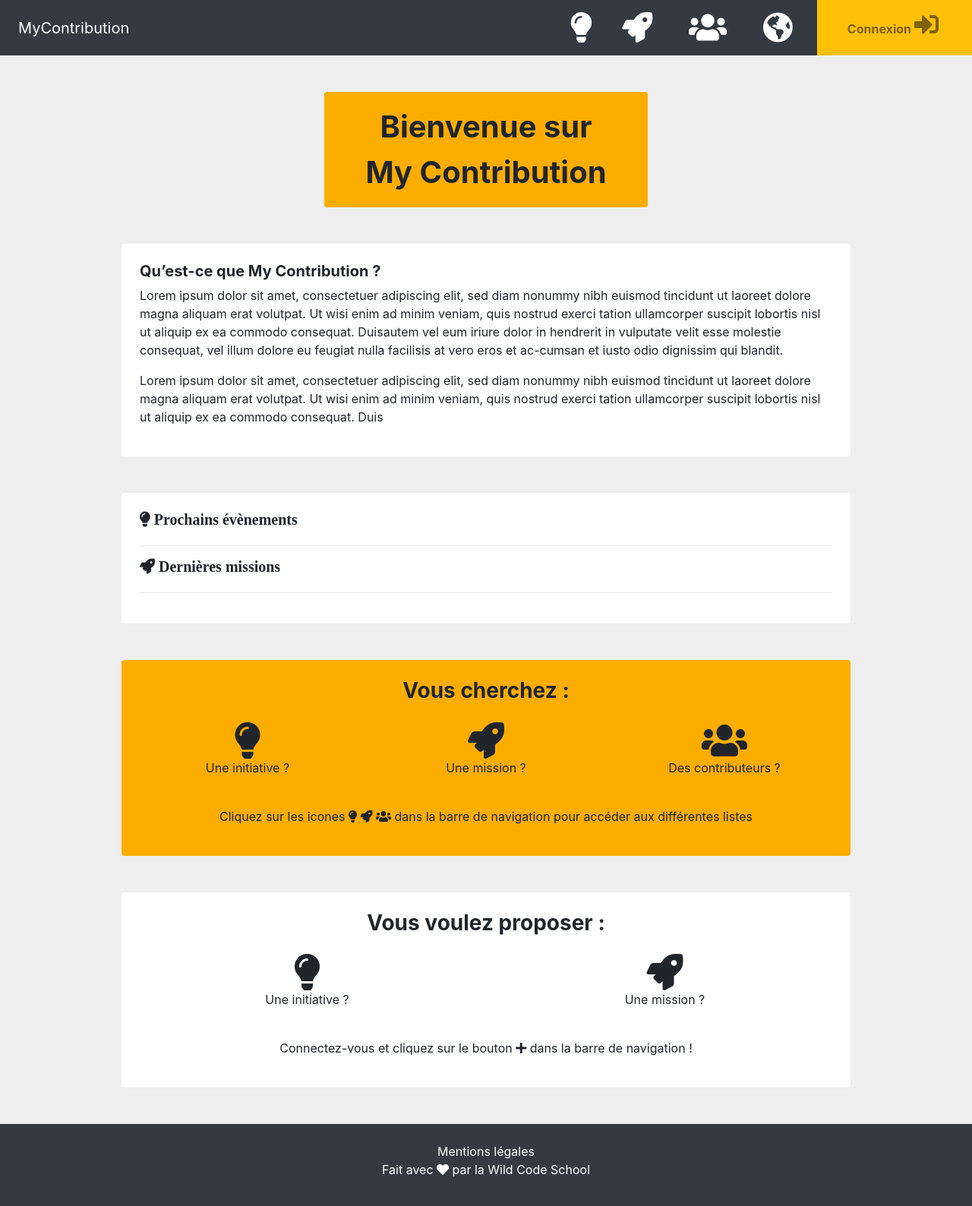
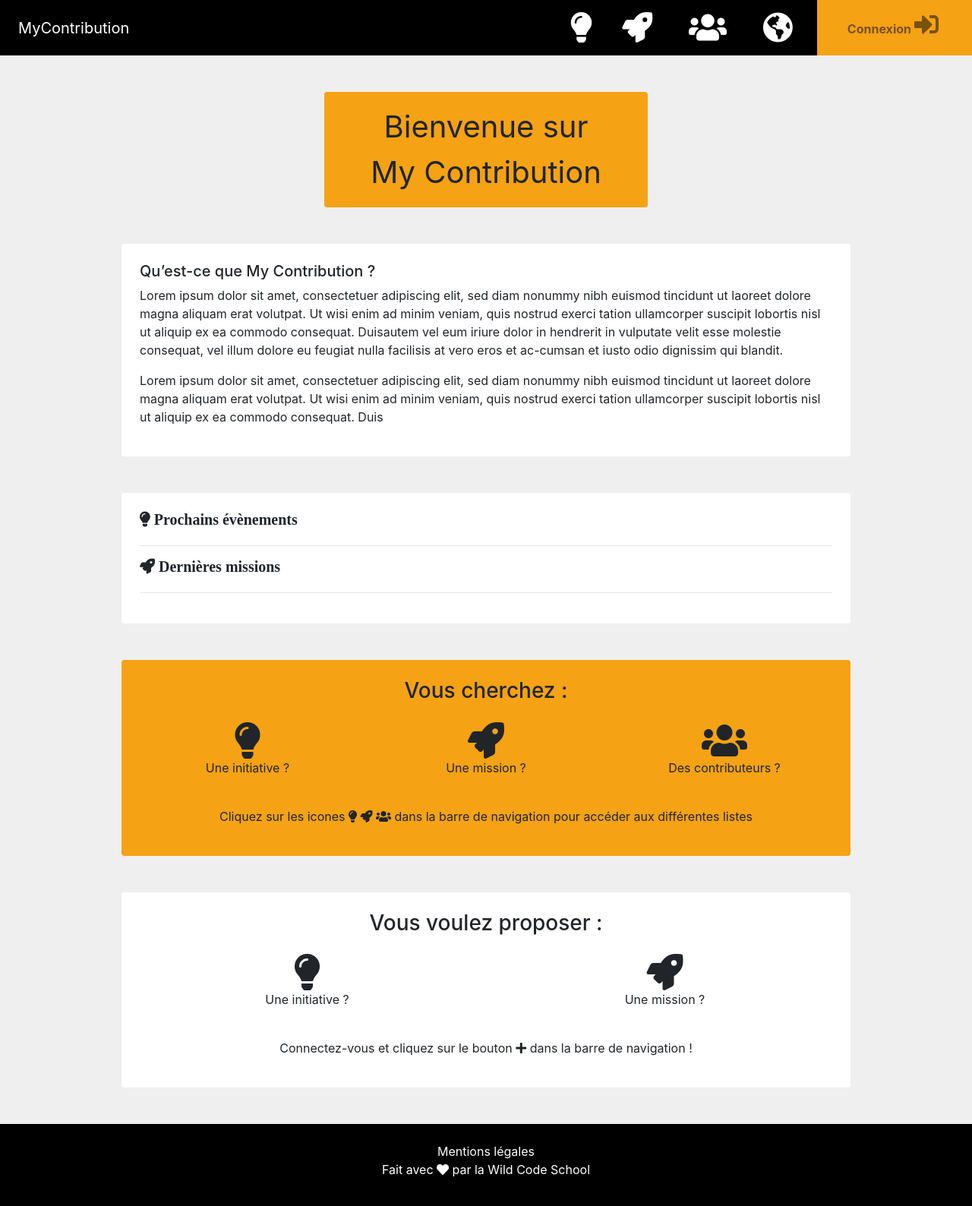
Before and after one commit to WildCodeSchool/toulouse-0918-js-mycontribution, a React (Create React App) app in the folder front/: page / in a window 1280 px wide. Shown: the top 1588 px of the page at 76% size. Built offline with nearby package versions, Linux system fonts and the light colour scheme.

Commit message:
introduction du sass basics + corrections avant merge vers dev

```diff
--- a/front/src/components/Accueil.js
+++ b/front/src/components/Accueil.js
@@ -16,14 +16,14 @@ class Accueil extends Component {
       <div>
         <Container fluid>
           <Row className="d-flex justify-content-center my-5">
-            <Col xs="9" sm="6" md="4" className="bienvenue rounded py-3" style={{ fontWeight: 'bold' }}>{this.state.connexion ? `Bonjour ${this.state.profil} !` : <div>Bienvenue sur<br />My Contribution</div>}</Col>
+            <Col xs="9" sm="6" md="4" className="bienvenue rounded py-3">{this.state.connexion ? `Bonjour ${this.state.profil} !` : <div>Bienvenue sur<br />My Contribution</div>}</Col>
           </Row>
         </Container>
         {this.state.connexion ? '' :
           <Container fluid>
             <Row className="d-flex justify-content-center">
               <Col xs="11" sm="10" md="9" className="presentation rounded py-4 px-4">
-                <h5 style={{ fontWeight: 'bold' }}>Qu’est-ce que My Contribution ?</h5>
+                <h5>Qu’est-ce que My Contribution ?</h5>
                 <p>Lorem ipsum dolor sit amet, consectetuer adipiscing elit, sed diam nonummy nibh euismod tincidunt ut laoreet dolore magna aliquam erat volutpat. Ut wisi enim ad minim veniam, quis nostrud exerci tation ullamcorper suscipit lobortis nisl ut aliquip ex ea commodo consequat. Duisautem vel eum iriure dolor in hendrerit in vulputate velit esse molestie consequat, vel illum dolore eu feugiat nulla facilisis at vero eros et ac-cumsan et iusto odio dignissim qui blandit.</p>
                 <p>Lorem ipsum dolor sit amet, consectetuer adipiscing elit, sed diam nonummy nibh euismod tincidunt ut laoreet dolore magna aliquam erat volutpat. Ut wisi enim ad minim veniam, quis nostrud exerci tation ullamcorper suscipit lobortis nisl ut aliquip ex ea commodo consequat. Duis</p>
               </Col>
@@ -33,7 +33,7 @@ class Accueil extends Component {
           <Row className="d-flex justify-content-center my-5">
             <Col xs="11" sm="10" md="9" className="actualite rounded py-4 px-4">
               <div>
-                <h5 style={{ fontWeight: 'bold' }} className="fas fa-lightbulb"> Prochains évènements</h5>
+                <h5 className="fas fa-lightbulb"> Prochains évènements</h5>
                 <hr />
               </div>
               <div>
@@ -46,7 +46,7 @@ class Accueil extends Component {
         <Container fluid>
           <Row className="d-flex justify-content-center my-5">
             <Col xs="11" sm="10" md="9" className="chercher rounded py-4 px-4 text-center">
-              <h3 style={{ fontWeight: 'bold' }}>Vous cherchez :</h3>
+              <h3>Vous cherchez :</h3>
               <Row className="d-flex justify-content-between my-4">
                 <Col xs="4"><i className="fas fa-lightbulb fa-3x"></i><p>Une initiative ?</p></Col>
                 <Col xs="4"><i className="fas fa-rocket fa-3x"></i><p>Une mission ?</p></Col>
@@ -60,7 +60,7 @@ class Accueil extends Component {
           <Container fluid>
             <Row className="d-flex justify-content-center my-5">
               <Col xs="11" sm="10" md="9" className="proposer rounded py-4 px-4 text-center">
-                <h3 style={{ fontWeight: 'bold' }}>Vous voulez proposer : </h3>
+                <h3>Vous voulez proposer : </h3>
                 <Row className="d-flex justify-content-between my-4">
                   <Col xs="6"><i className="fas fa-lightbulb fa-3x"></i><p>Une initiative ?</p></Col>
                   <Col xs="6"><i className="fas fa-rocket fa-3x"></i><p>Une mission ?</p></Col>
--- a/front/src/components/Footer.js
+++ b/front/src/components/Footer.js
@@ -1,4 +1,5 @@
 import React, { Component } from 'react';
+import '../css/Footer.scss';
 
 class Footer extends Component {
   constructor(props) {
@@ -8,7 +9,7 @@ class Footer extends Component {
   }
   render() {
     return (
-        <div className="bg-dark p-4 text-center">
+        <div className="p-4 text-center footer">
           <p className="text-white m-0">Mentions légales</p>
           <p className="text-white">Fait avec <i className="fas fa-heart"></i> par la Wild Code School</p>
         </div>
--- a/front/src/components/Navigation.js
+++ b/front/src/components/Navigation.js
@@ -13,6 +13,7 @@ import {
   DropdownItem
 } from 'reactstrap';
 import { NavLink as RouterNavLink } from 'react-router-dom';
+import '../css/Navigation.scss'
 
 class Navigation extends Component {
   constructor(props) {
@@ -32,7 +33,7 @@ class Navigation extends Component {
     return (
       <div>
         <Navbar style={{ padding: '0' }}
-          className="bg-dark"
+          className="navigation"
           light expand="md">
           <NavbarBrand tag={RouterNavLink} activeClassName="active" to="/" className="text-white ml-4">
             MyContribution
@@ -77,7 +78,7 @@ class Navigation extends Component {
                 </NavLink>
               </NavItem>
               <UncontrolledDropdown
-                className="bg-warning p-2 ml-2"
+                className="connexion p-2 ml-2"
                 nav
                 inNavbar>
                 <DropdownToggle
--- a/front/src/css/Accueil.scss
+++ b/front/src/css/Accueil.scss
@@ -1,24 +1,23 @@
-$jaune : #FCAD00;
-$blanc : white;
+@import './basics.scss';
 
 .bienvenue {
-  background-color: $jaune;
+  background-color: $orange;
   font-size: 2.5em;
   text-align: center;
 }
 
 .presentation {
-  background-color: $blanc;
+  background-color: $white;
 }
 
 .actualite {
-  background-color: $blanc;
+  background-color: $white;
 }
 
 .chercher {
-  background-color: $jaune;
+  background-color: $orange;
 }
 
 .proposer {
-  background-color: $blanc;
+  background-color: $white;
 }
--- /dev/null
+++ b/front/src/css/Footer.scss
@@ -0,0 +1,6 @@
+@import './basics.scss';
+
+.footer {
+  background-color: $black;
+  color: $white;
+}
--- /dev/null
+++ b/front/src/css/Navigation.scss
@@ -0,0 +1,9 @@
+@import './basics.scss';
+
+.navigation {
+  background-color: $black;
+}
+
+.connexion {
+  background-color: $orange;
+}
--- /dev/null
+++ b/front/src/css/basics.scss
@@ -0,0 +1,23 @@
+// Variables couleurs
+$orange: #F5A214;
+$darkGrey: #747474;
+$grey: #CDCDCD;
+$lightGrey: #F0F0F0;
+$white: #FFFFFF;
+$black: #000000;
+
+// @font-face {
+//   font-family: "Continental Stag";
+//   src: url("../fonts/ContinentalStagSans-Light.otf") format("otf"),
+//         url("../fonts/ContinentalStagSans-Med.otf") format("otf");
+// }
+
+// $font: "Continental Stag"; // font-family
+
+// $fontBold: 600; // font-weight
+// $fontLight: 400; //font-weight
+
+// $bigTitle: 5em; // font-size
+// $title: 1.8em; // font-size
+// $subtitle: 1.5em; // font-size
+// $text: 1.5em; // font-size
```
Also changed, not shown: front/src/fonts/ContinentalStagSans-Light.otf (added), front/src/fonts/ContinentalStagSans-Med.otf (added).
